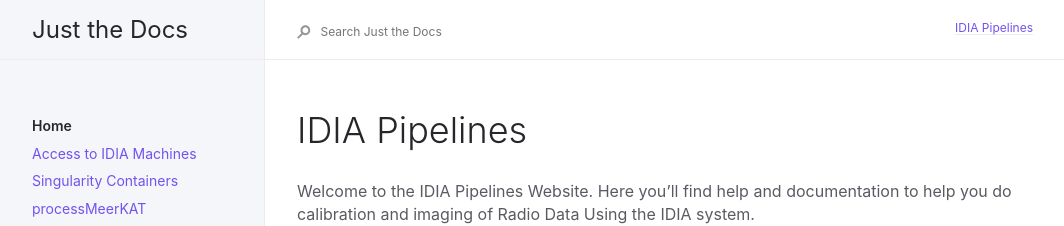
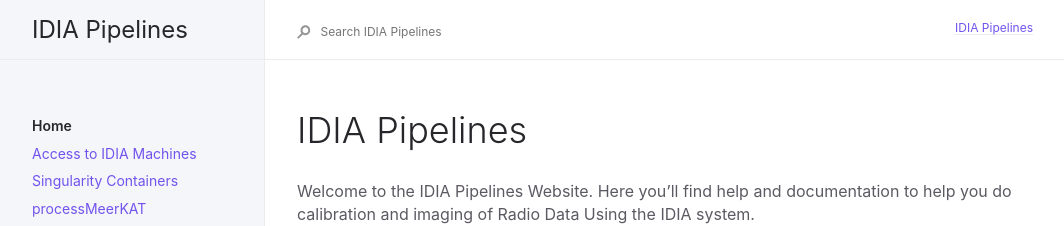
Before and after one commit to idia-pipelines/idia-pipelines.github.io, a Jekyll site: the page built from index.md, in a window 1280 px wide. Shown: the top 226 px of the page, without its empty margins (91-1155 px from the left). Built offline with Jekyll 4.4.1, drawn with Linux system fonts in a browser that asks for light colours.

Commit message:
Changed yml config to remove references.

```diff
--- a/_config.yml
+++ b/_config.yml
@@ -13,7 +13,7 @@
 # you will see them accessed via {{ site.title }}, {{ site.github_repo }}, and so on.
 # You can create any custom variable you would like, and they will be accessible
 # in the templates via {{ site.myvariable }}.
-title: Just the Docs
+title: IDIA Pipelines
 description: A Jekyll theme for documentation
 baseurl: "/" # the subpath of your site, e.g. /blog
 remote_theme: "/idia-pipelines/idia-pipelines.github.io"
```
Also changed, not shown: 3 other files.
